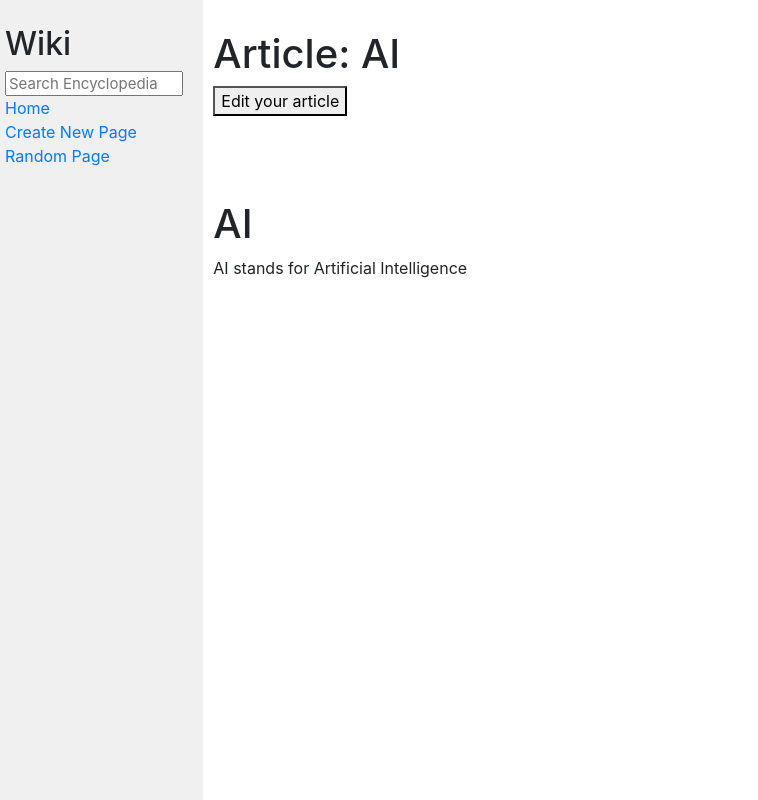
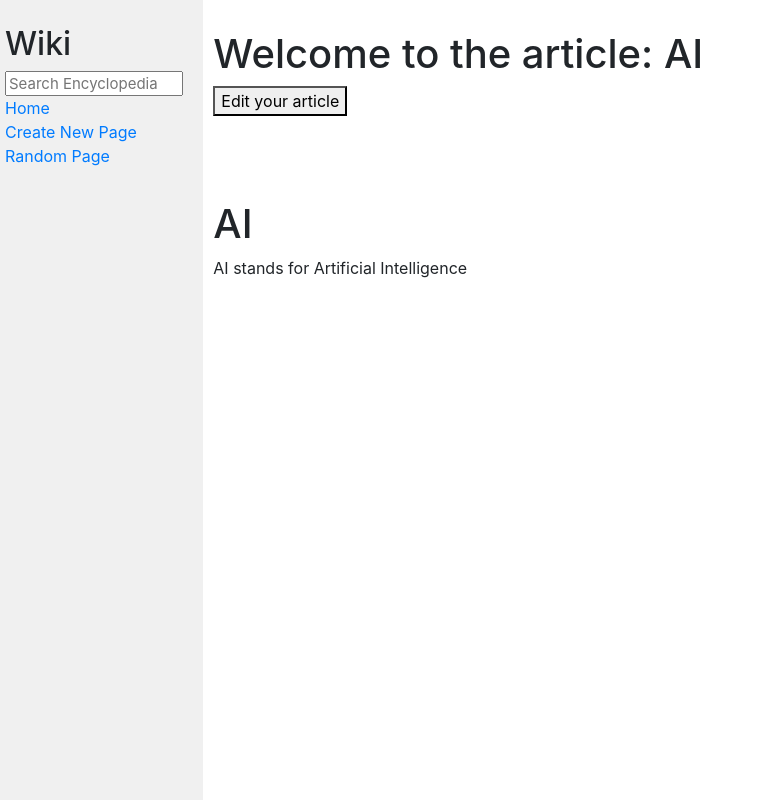
Before and after one commit to amirn003/wiki, a Django app: page /wiki/AI/ in a window 1280 px wide. Shown: the whole page, without its empty margins (0-758 px from the left). Run offline with Django 3.2, Linux system fonts and the light colour scheme; some libraries are stand-ins or nearby versions.

Commit message:
add article name to the title

```diff
--- a/wiki/templates/wiki/article.html
+++ b/wiki/templates/wiki/article.html
@@ -1,12 +1,12 @@
 {% extends "encyclopedia/layout.html" %}
 
 {% block title %}
-    Wiki
+  {{ name }}
 {% endblock %}
 
 
 {% block body %}
-<h1>Article: {{ name }}</h1>
+<h1>Welcome to the article: {{ name }}</h1>
 <a href="{% url 'edit' name%}"><button>Edit your article</button> </a>
 <br><br><br>
 
```
